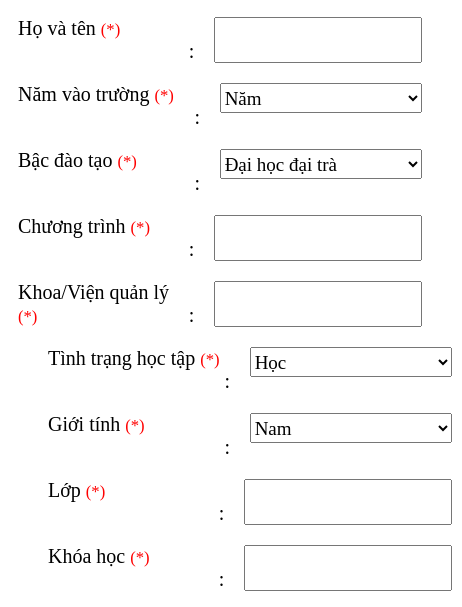
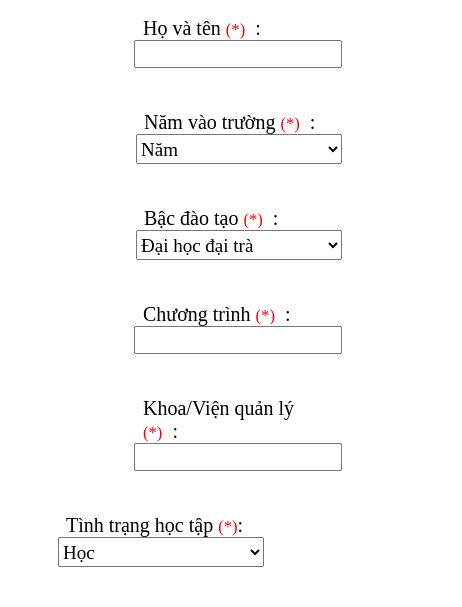
Before and after one commit to cudhuy/Web-programing, a plain HTML site: page ora#1/update.html in a window 390 px wide. Shown: the part 235-842 px from the top of the page, 462 px wide, since content can reach past the window. Drawn offline with Linux system fonts and the light colour scheme.

Commit message:
update css responsive

```diff
--- a/ora#1/css/profile.css
+++ b/ora#1/css/profile.css
@@ -192,3 +192,15 @@
     border-top: 1px solid #eee;
     border-bottom: 1px solid #fff;
 }
+
+/*css view < 900px*/
+@media(max-width: 900px) {
+
+    .body-left,
+    .body-right {
+        flex-direction: column;
+        align-items: center;
+        justify-content: center;
+    }
+
+}
--- a/ora#1/update.html
+++ b/ora#1/update.html
@@ -13,7 +13,8 @@
 <body>
   <div class="header-container">
     <div class="container">
-      <img class="headerImg" id="" src="https://ctt-sis.hust.edu.vn/Content/Images/logo-cttdt.png" alt="Logo and name HUST" style="height: 100%" />
+      <img class="headerImg" id="" src="https://ctt-sis.hust.edu.vn/Content/Images/logo-cttdt.png"
+        alt="Logo and name HUST" style="height: 100%" />
     </div>
   </div>
 
@@ -22,14 +23,15 @@
   <div class="header">Chỉnh sửa thông tin sinh viên</div>
 
   <form class="body" method="post" id="infoForm" action="/index.html">
+
     <div class="col-1" id="form">
       <span>
         <div class="body-left">
-          <label for="name">Họ và tên <small style="color: red">(*)</small></label> &nbsp; :
+          <label for="name">Họ và tên <small style="color: red">(*)</small>&nbsp; :</label>
           <input id="name" type="text"></input><br />
         </div>
         <div class="body-left">
-          <label for="year">Năm vào trường <small style="color: red">(*)</small></label> &nbsp; :
+          <label for="year">Năm vào trường <small style="color: red">(*)</small>&nbsp; :</label>
           <select id="year" name="year" form="infoForm" class="body-select">
             <option value="year">Năm</option>
             <option value="1990">1990</option>
@@ -70,7 +72,7 @@
           <br />
         </div>
         <div class="body-left">
-          <label for="lever">Bậc đào tạo <small style="color: red">(*)</small></label> &nbsp; :
+          <label for="lever">Bậc đào tạo <small style="color: red">(*)</small>&nbsp; :</label>
           <select name="lever" id="lever" form="infoForm" class="body-select">
             <option>Đại học đại trà</option>
             <option>Chương trình tiên tiến</option>
@@ -78,11 +80,11 @@
           <br />
         </div>
         <div class="body-left">
-          <label for="programming">Chương trình <small style="color: red">(*)</small></label> &nbsp; :
+          <label for="programming">Chương trình <small style="color: red">(*)</small>&nbsp; :</label>
           <input id="programming" type="text"></input><br />
         </div>
         <div class="body-left">
-          <label for="faculty">Khoa/Viện quản lý <small style="color: red">(*)</small></label> &nbsp; :
+          <label for="faculty">Khoa/Viện quản lý <small style="color: red">(*)</small>&nbsp; :</label>
           <input id="faculty" type="text"></input><br />
         </div>
       </span>
@@ -90,7 +92,7 @@
     <div class="col-2" id="form">
       <span>
         <div class="body-right">
-          <label for="status">Tình trạng học tập <small style="color: red">(*)</small></label> &nbsp; :
+          <label for="status">Tình trạng học tập <small style="color: red">(*)</small>:</label>
           <select name="status" id="status" form="infoForm" class="body-select">
             <option>Học</option>
             <option>Thôi học</option>
@@ -99,7 +101,7 @@
           <br />
         </div>
         <div class="body-right">
-          <label for="sex">Giới tính <small style="color: red">(*)</small></label> &nbsp; :
+          <label for="sex">Giới tính <small style="color: red">(*)</small>&nbsp; :</label>
           <select name="sex" id="sex" form="infoForm" class="body-select">
             <option>Nam</option>
             <option>Nữ</option>
@@ -107,15 +109,15 @@
           <br />
         </div>
         <div class="body-right">
-          <label for="classes">Lớp <small style="color: red">(*)</small></label> &nbsp; :
+          <label for="classes">Lớp <small style="color: red">(*)</small>&nbsp; :</label>
           <input id="classes" type="text"></input><br />
         </div>
         <div class="body-right">
-          <label for="course">Khóa học <small style="color: red">(*)</small></label> &nbsp; :
+          <label for="course">Khóa học <small style="color: red">(*)</small>&nbsp; :</label>
           <input id="course" type="text"></input> <br />
         </div>
         <div class="body-right">
-          <label for="email">Email <small style="color: red">(*)</small></label> &nbsp; :
+          <label for="email">Email <small style="color: red">(*)</small>&nbsp; :</label>
           <input id="email" type="text"></input><br />
         </div>
       </span>
@@ -128,7 +130,8 @@
   </form>
 
   <div class="note"><strong style="text-decoration: underline;">Chú ý:</strong> Muốn thay đổi thông tin phải nhập đầy đủ
-    các trường dữ liệu. Nếu thông tin <b style="color: #8c1515">chưa </b>được nhập đầy đủ và bấm <b style="color: #8c1515">'OK'
+    các trường dữ liệu. Nếu thông tin <b style="color: #8c1515">chưa </b>được nhập đầy đủ và bấm <b
+      style="color: #8c1515">'OK'
     </b>thì sẽ quay lại thông tin mặc định ban đầu.
     <br />Bấm 'OK' để thay đổi thông tin (nếu đã nhập đầy đủ). 'Cancel' để về trang chủ (thông tin không được thay đổi)
   </div>
```
